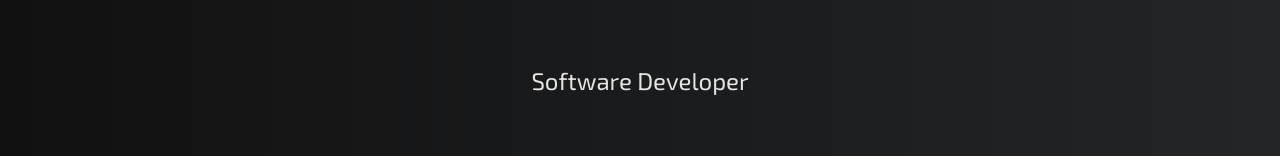
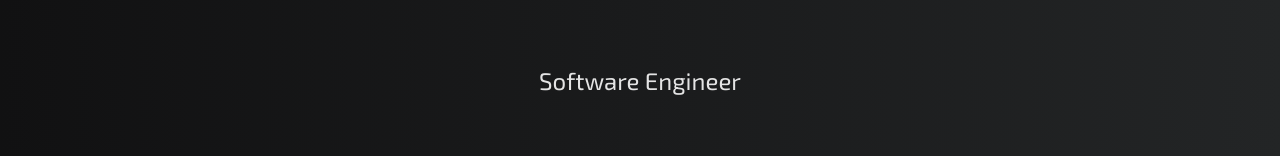
Before and after one commit to galoncyryll/portfolio, a React (Create React App) app: page / in a window 1280 px wide. Shown: the part 279-435 px from the top of the page. Built offline with nearby package versions, Linux system fonts and the light colour scheme.

Commit message:
update year and title

```diff
--- a/src/components/footer/Footer.tsx
+++ b/src/components/footer/Footer.tsx
@@ -6,7 +6,7 @@ const Footer: React.FC = () => {
         <footer>
             <div className='footer-text'>
                 <p>
-                        Developed and Made with <span className='green'>&#x2665;</span> by Cyryll Galon &copy; 2019
+                        Developed and Made with <span className='green'>&#x2665;</span> by Cyryll Galon &copy; {new Date().getFullYear()}
                 </p>
             </div>
         </footer>
--- a/src/components/landingpage/LandingPage.tsx
+++ b/src/components/landingpage/LandingPage.tsx
@@ -8,7 +8,7 @@ const LandingPage: React.FC = () => {
                 <div className='content'>
                     <div className='wow fadeInDown'>
                         <h1 ><i className="fas fa-code blocker"></i>CYRYLL JOSEPH GALON</h1>
-                        <h2>Software Developer</h2>
+                        <h2>Software Engineer</h2>
                     </div>
                     <div className='skills-container'>
                         <div className='skill-cards wow fadeInDown' data-wow-delay='0.2s'>
```
